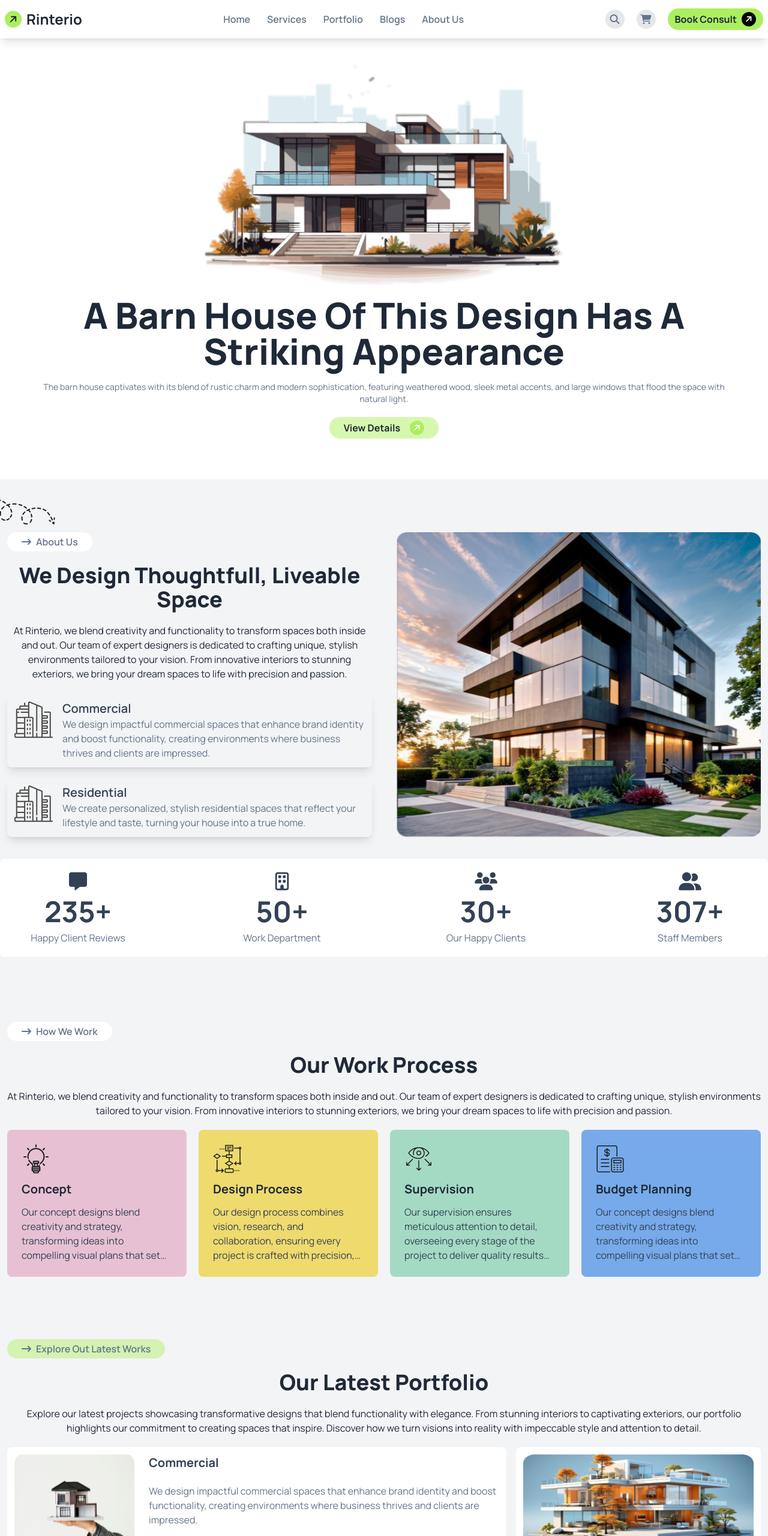
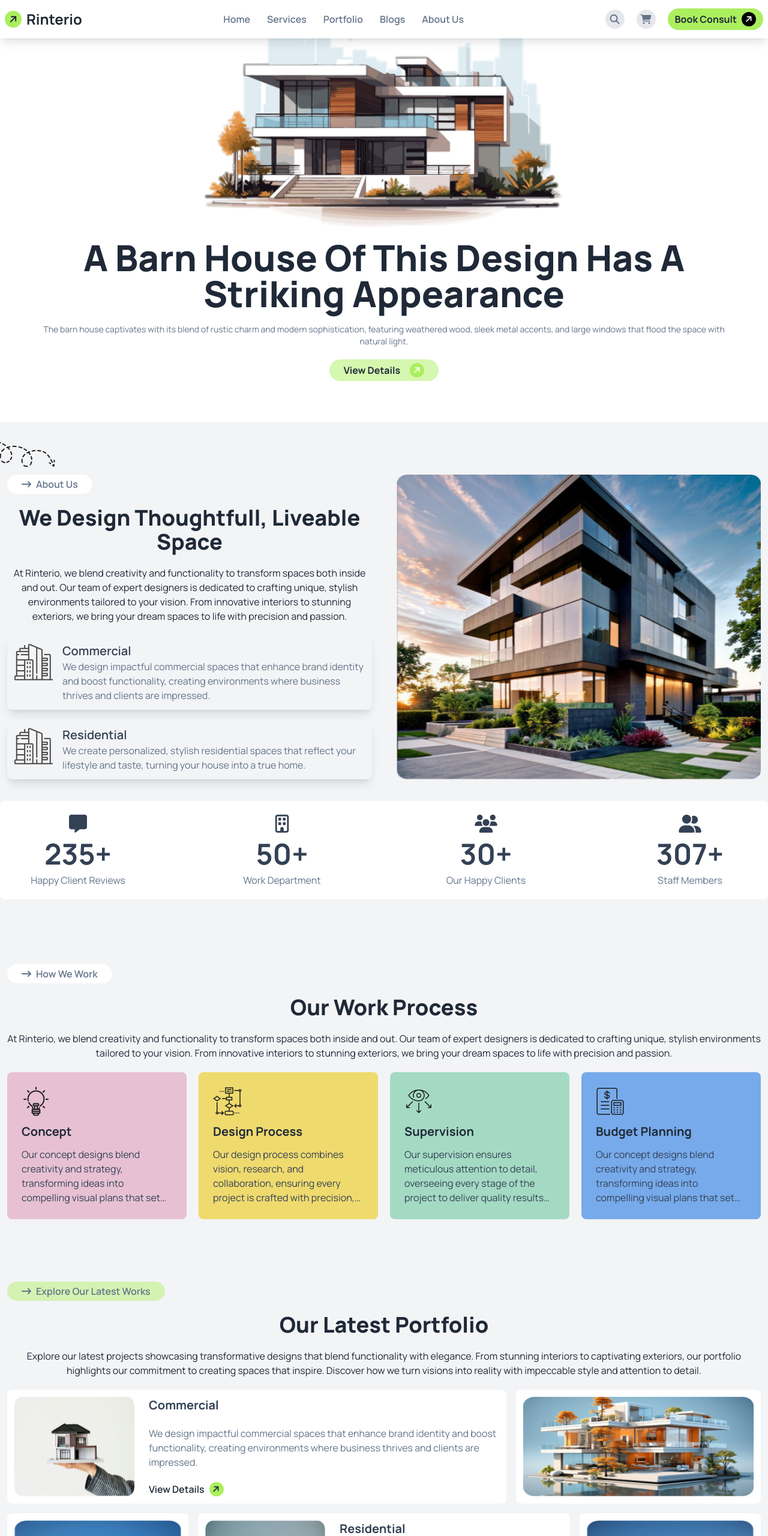
Before and after one commit to omarbinsaleh/web-dev-3rd-assignment, a website: page index.html in a window 1280 px wide. Shown: the top 2560 px of the page at 60% size. Drawn offline with nearby package versions, Linux system fonts and the light colour scheme.

Commit message:
samll currection is made

```diff
--- a/index.html
+++ b/index.html
@@ -47,7 +47,7 @@
    <header class="mb-14">
       <section class="">
          <!-- nav bar section -->
-         <nav class="navbar bg-base-100 shadow-lg mb-8">
+         <nav class="navbar bg-base-100 shadow-lg mb-8 fixed top-0 left-0 bg-white z-10">
             <!-- nav header -->
             <div class="flex justify-between items-center w-full max-w-screen-xl mx-auto">
                <!-- logo -->
@@ -103,7 +103,7 @@
          </nav>
 
          <!-- hero section -->
-         <div class="max-w-screen-xl mx-auto text-center space-y-5 p-3">
+         <div id="home" class="max-w-screen-xl mx-auto text-center space-y-5 p-3">
             <!-- banner img -->
             <img class="mx-auto w-full md:max-w-[600px]" src="./assets/banner.png" alt="house" />
             <h1 class="text-4xl md:text-6xl font-extrabold max-w-6xl mx-auto capitalize text-center">
@@ -269,14 +269,14 @@
          </div>
       </section>
 
-      <!-- explore out latest works section -->
+      <!-- explore our latest works section -->
       <section class="bg-gray-100 py-10">
          <div class="max-w-screen-xl mx-auto space-y-5 p-3">
             <!-- our latest works button -->
             <button
                class="capitalize text-base flex mx-auto lg:m-0 gap-2 items-center px-6 py-1 bg-[#acef5f72] rounded-full text-slate-500">
                <i class="fa-solid fa-arrow-right-long mr-auto"></i>
-               <p class="font-semibold ml-auto">explore out latest works</p>
+               <p class="font-semibold ml-auto">explore our latest works</p>
             </button>
 
             <h1 class="text-3xl md:text-4xl font-extrabold max-w-6xl mx-auto capitalize text-center">
```
